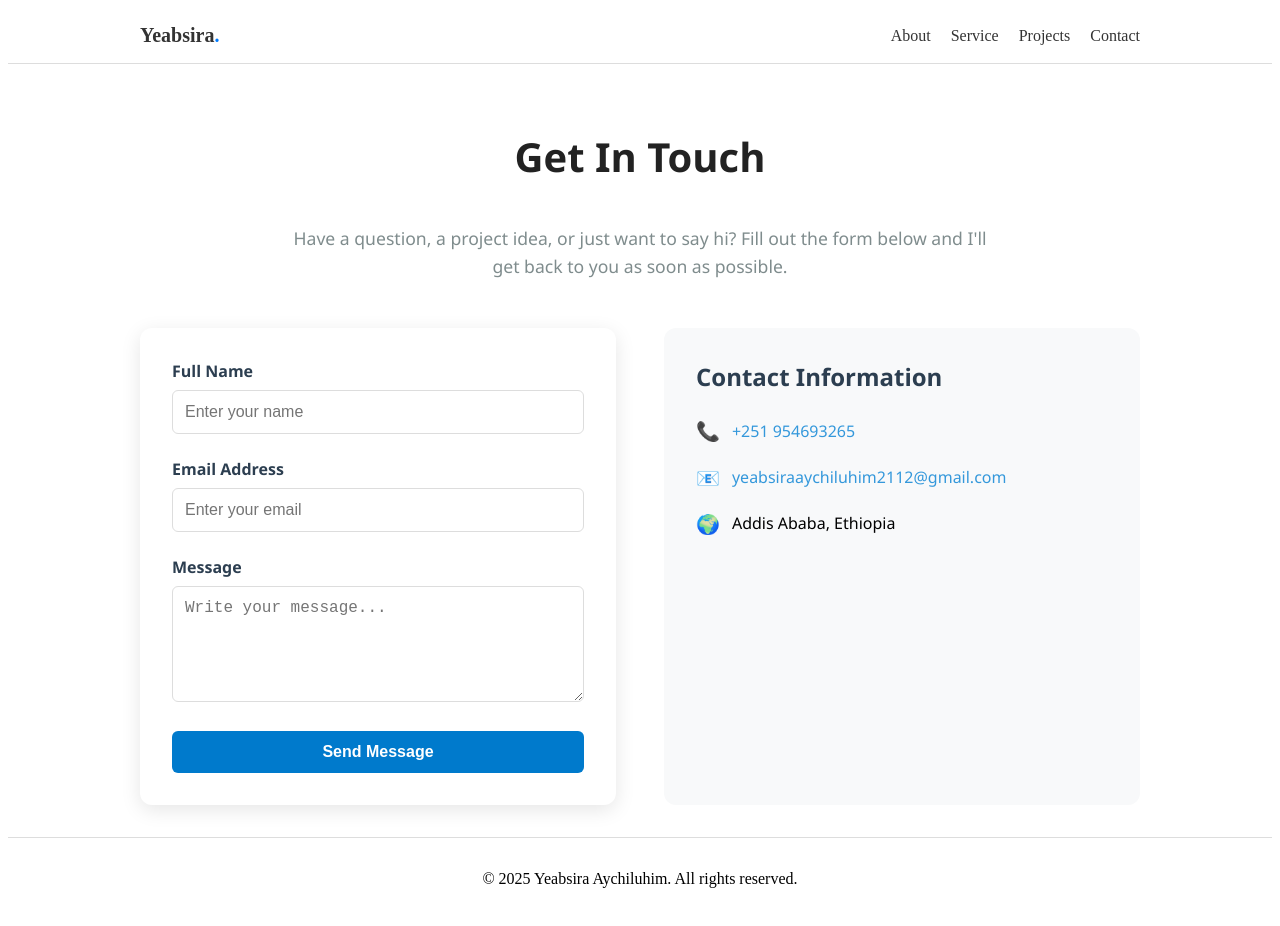
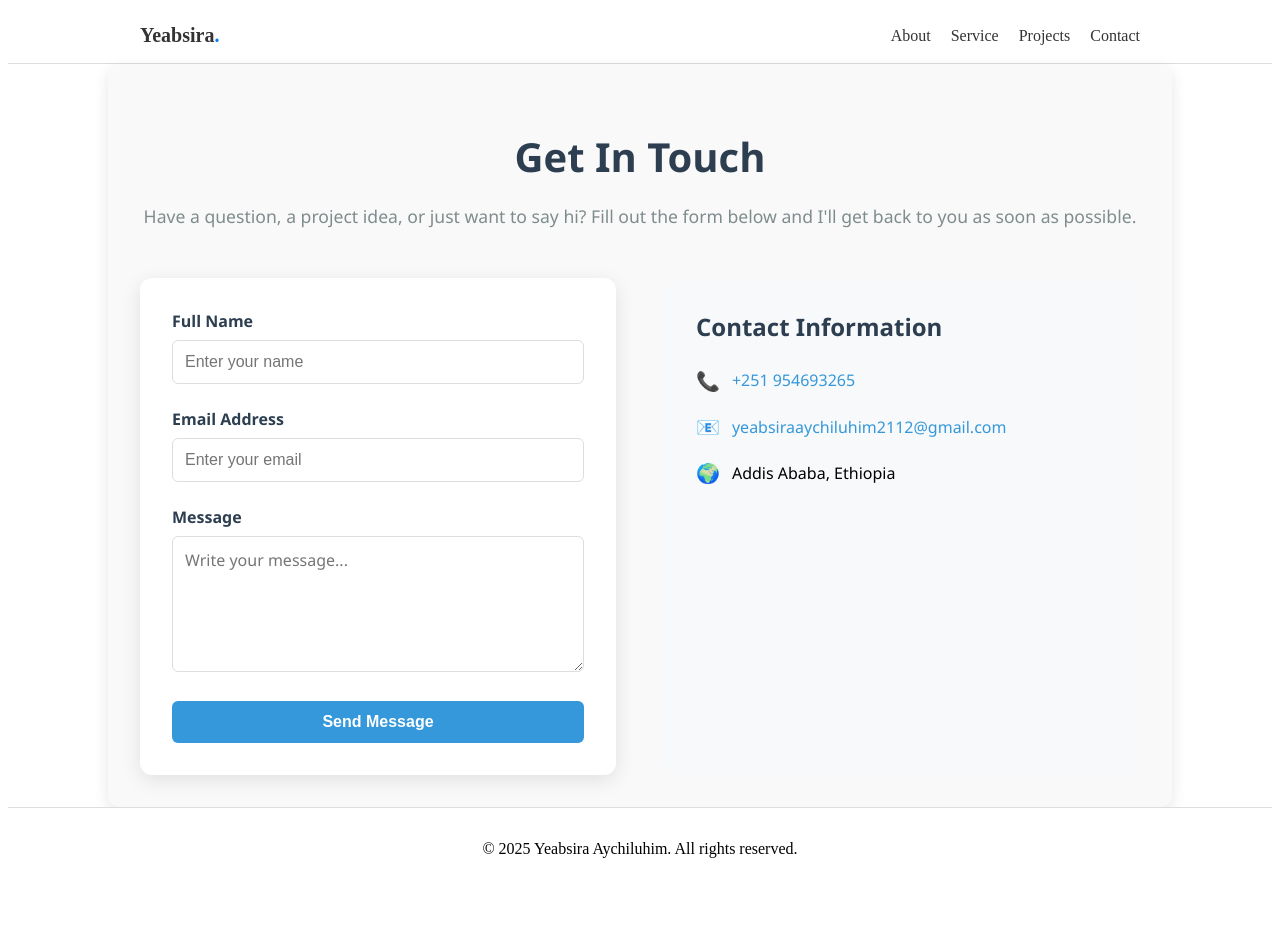
Before and after one commit to yeab2112/My-Portfolio, a React (Vite) app: page /contact in a window 1280 px wide. After the commit the page ends 898 px from the top, so only its background shows below. Built offline with nearby package versions, Linux system fonts and the light colour scheme.

Commit message:
FOR THE  contact bage cel

```diff
--- a/src/Pages/Contact.jsx
+++ b/src/Pages/Contact.jsx
@@ -1,5 +1,4 @@
 import React, { useState } from "react";
-import "../styles/contact.css";
 
 export default function Contact() {
   const [formData, setFormData] = useState({
@@ -9,8 +8,9 @@ export default function Contact() {
   });
   const [isSubmitting, setIsSubmitting] = useState(false);
   const [submitStatus, setSubmitStatus] = useState(null);
+  const [errorDetails, setErrorDetails] = useState("");
 
-  // ✅ Your Telegram credentials
+  // Telegram credentials
   const BOT_TOKEN = "8492384030:AAHsJ0fsa_s2w9Vt5_uzAKvSU1JonTgZz-I";
   const CHAT_ID = "7155450605";
 
@@ -22,6 +22,7 @@ export default function Contact() {
     e.preventDefault();
     setIsSubmitting(true);
     setSubmitStatus(null);
+    setErrorDetails("");
 
     const text = `📩 New Contact Message:
 👤 Name: ${formData.name}
@@ -35,48 +36,62 @@ export default function Contact() {
         body: JSON.stringify({
           chat_id: CHAT_ID,
           text: text,
+          parse_mode: "HTML"
         }),
       });
 
-      if (response.ok) {
+      const data = await response.json();
+
+      if (data.ok) {
         setSubmitStatus("success");
         setFormData({ name: "", email: "", message: "" });
       } else {
-        throw new Error("Telegram API error");
+        setErrorDetails(data.description || "Unknown error");
+        throw new Error(data.description || "Failed to send message");
       }
     } catch (error) {
       setSubmitStatus("error");
-      console.error("Failed to send message:", error);
+      console.error("Telegram API error:", error);
     } finally {
       setIsSubmitting(false);
     }
   };
 
   return (
-    <div className="contact-container">
-      <h2 className="section-title">Get In Touch</h2>
-      <p className="section-subtitle">
+    <div style={styles.container}>
+      <h2 style={styles.title}>Get In Touch</h2>
+      <p style={styles.subtitle}>
         Have a question, a project idea, or just want to say hi?
         Fill out the form below and I'll get back to you as soon as possible.
       </p>
 
       {/* Status Messages */}
       {submitStatus === "success" && (
-        <div className="status-message success">
+        <div style={styles.successMessage}>
           ✅ Message sent successfully! I'll get back to you soon.
         </div>
       )}
+
       {submitStatus === "error" && (
-        <div className="status-message error">
-          ❌ Failed to send message. Please try again or contact me directly via email.
+        <div style={styles.errorMessage}>
+          ❌ Failed to send message. Please try again or contact me directly.
+          {errorDetails && <div style={styles.errorDetails}>Error: {errorDetails}</div>}
+          <div style={styles.troubleshoot}>
+            <p><strong>Troubleshooting tips:</strong></p>
+            <ul>
+              <li>Ensure the Telegram bot is properly configured</li>
+              <li>Verify the chat ID is correct</li>
+              <li>Check that the bot has permission to send messages</li>
+            </ul>
+          </div>
         </div>
       )}
 
-      <div className="contact-content">
+      <div style={styles.content}>
         {/* Contact Form */}
-        <form className="contact-form" onSubmit={handleSubmit}>
-          <div className="form-group">
-            <label htmlFor="name">Full Name</label>
+        <form style={styles.form} onSubmit={handleSubmit}>
+          <div style={styles.formGroup}>
+            <label htmlFor="name" style={styles.label}>Full Name</label>
             <input
               type="text"
               id="name"
@@ -85,11 +100,12 @@ export default function Contact() {
               placeholder="Enter your name"
               required
               disabled={isSubmitting}
+              style={styles.input}
             />
           </div>
 
-          <div className="form-group">
-            <label htmlFor="email">Email Address</label>
+          <div style={styles.formGroup}>
+            <label htmlFor="email" style={styles.label}>Email Address</label>
             <input
               type="email"
               id="email"
@@ -98,11 +114,12 @@ export default function Contact() {
               placeholder="Enter your email"
               required
               disabled={isSubmitting}
+              style={styles.input}
             />
           </div>
 
-          <div className="form-group">
-            <label htmlFor="message">Message</label>
+          <div style={styles.formGroup}>
+            <label htmlFor="message" style={styles.label}>Message</label>
             <textarea
               id="message"
               rows="5"
@@ -111,40 +128,34 @@ export default function Contact() {
               placeholder="Write your message..."
               required
               disabled={isSubmitting}
+              style={styles.textarea}
             ></textarea>
           </div>
 
           <button
             type="submit"
-            className={`btn primary ${isSubmitting ? "submitting" : ""}`}
+            style={isSubmitting ? {...styles.button, ...styles.buttonSubmitting} : styles.button}
             disabled={isSubmitting}
           >
-            {isSubmitting ? (
-              <>
-                <span className="spinner"></span>
-                Sending...
-              </>
-            ) : (
-              "Send Message"
-            )}
+            {isSubmitting ? "Sending..." : "Send Message"}
           </button>
         </form>
 
         {/* Contact Info */}
-        <div className="contact-info">
-          <h3>Contact Information</h3>
-          <div className="contact-item">
-            <span className="icon">📞</span>
-            <a href="tel:+251954693265">+251 954693265</a>
+        <div style={styles.contactInfo}>
+          <h3 style={styles.infoTitle}>Contact Information</h3>
+          <div style={styles.contactItem}>
+            <span style={styles.icon}>📞</span>
+            <a href="tel:+251954693265" style={styles.link}>+251 954693265</a>
           </div>
-          <div className="contact-item">
-            <span className="icon">📧</span>
-            <a href="mailto:yeabsiraaychiluhim2112@gmail.com">
+          <div style={styles.contactItem}>
+            <span style={styles.icon}>📧</span>
+            <a href="mailto:yeabsiraaychiluhim2112@gmail.com" style={styles.link}>
               yeabsiraaychiluhim2112@gmail.com
             </a>
           </div>
-          <div className="contact-item">
-            <span className="icon">🌍</span>
+          <div style={styles.contactItem}>
+            <span style={styles.icon}>🌍</span>
             <span>Addis Ababa, Ethiopia</span>
           </div>
         </div>
@@ -152,3 +163,142 @@ export default function Contact() {
     </div>
   );
 }
+
+const styles = {
+  container: {
+    maxWidth: "1000px",
+    margin: "0 auto",
+    padding: "2rem",
+    fontFamily: "'Segoe UI', Tahoma, Geneva, Verdana, sans-serif",
+    backgroundColor: "#f9f9f9",
+    borderRadius: "12px",
+    boxShadow: "0 5px 15px rgba(0, 0, 0, 0.1)",
+  },
+  title: {
+    textAlign: "center",
+    fontSize: "2.5rem",
+    marginBottom: "1rem",
+    color: "#2c3e50",
+  },
+  subtitle: {
+    textAlign: "center",
+    fontSize: "1.1rem",
+    color: "#7f8c8d",
+    marginBottom: "3rem",
+    lineHeight: "1.6",
+  },
+  content: {
+    display: "flex",
+    gap: "3rem",
+    flexWrap: "wrap",
+  },
+  form: {
+    flex: 1,
+    minWidth: "300px",
+    background: "#fff",
+    padding: "2rem",
+    borderRadius: "12px",
+    boxShadow: "0 5px 20px rgba(0, 0, 0, 0.1)",
+  },
+  formGroup: {
+    marginBottom: "1.5rem",
+  },
+  label: {
+    display: "block",
+    marginBottom: "0.5rem",
+    fontWeight: "600",
+    color: "#2c3e50",
+  },
+  input: {
+    width: "100%",
+    padding: "12px",
+    border: "1px solid #ddd",
+    borderRadius: "6px",
+    fontSize: "1rem",
+    transition: "border-color 0.3s",
+    boxSizing: "border-box",
+  },
+  textarea: {
+    width: "100%",
+    padding: "12px",
+    border: "1px solid #ddd",
+    borderRadius: "6px",
+    fontSize: "1rem",
+    transition: "border-color 0.3s",
+    boxSizing: "border-box",
+    fontFamily: "inherit",
+  },
+  button: {
+    display: "block",
+    width: "100%",
+    padding: "12px 24px",
+    background: "#3498db",
+    color: "white",
+    border: "none",
+    borderRadius: "6px",
+    fontSize: "1rem",
+    fontWeight: "600",
+    cursor: "pointer",
+    transition: "all 0.3s",
+  },
+  buttonSubmitting: {
+    background: "#2980b9",
+    cursor: "not-allowed",
+  },
+  contactInfo: {
+    flex: 1,
+    minWidth: "250px",
+    background: "#f8f9fa",
+    padding: "2rem",
+    borderRadius: "12px",
+  },
+  infoTitle: {
+    marginTop: 0,
+    marginBottom: "1.5rem",
+    color: "#2c3e50",
+    fontSize: "1.5rem",
+  },
+  contactItem: {
+    display: "flex",
+    alignItems: "center",
+    marginBottom: "1.2rem",
+  },
+  icon: {
+    marginRight: "12px",
+    fontSize: "1.2rem",
+  },
+  link: {
+    color: "#3498db",
+    textDecoration: "none",
+  },
+  successMessage: {
+    padding: "12px 16px",
+    borderRadius: "6px",
+    marginBottom: "1.5rem",
+    textAlign: "center",
+    fontWeight: "500",
+    backgroundColor: "#d4edda",
+    color: "#155724",
+    border: "1px solid #c3e6cb",
+  },
+  errorMessage: {
+    padding: "12px 16px",
+    borderRadius: "6px",
+    marginBottom: "1.5rem",
+    textAlign: "center",
+    fontWeight: "500",
+    backgroundColor: "#f8d7da",
+    color: "#721c24",
+    border: "1px solid #f5c6cb",
+  },
+  errorDetails: {
+    marginTop: "8px",
+    fontSize: "0.9rem",
+    fontFamily: "monospace",
+  },
+  troubleshoot: {
+    marginTop: "12px",
+    textAlign: "left",
+    fontSize: "0.9rem",
+  },
+};
```
